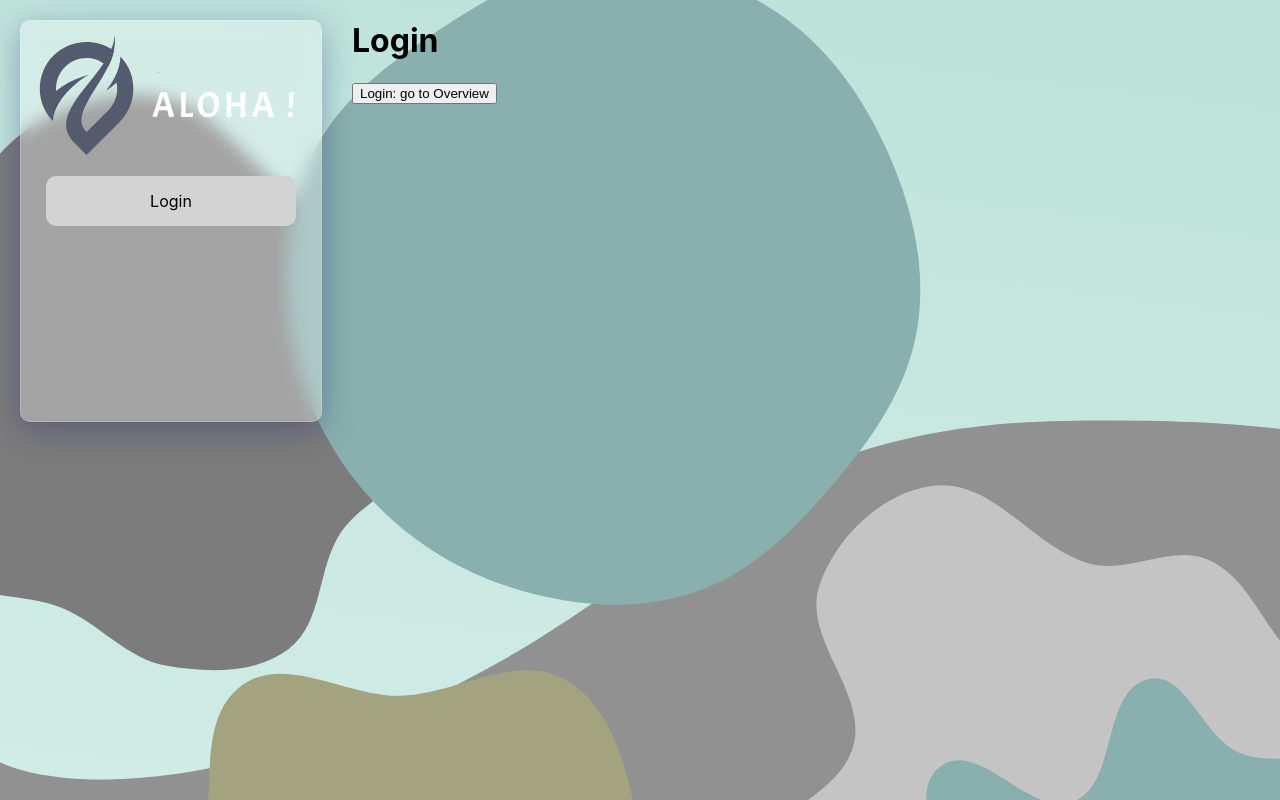
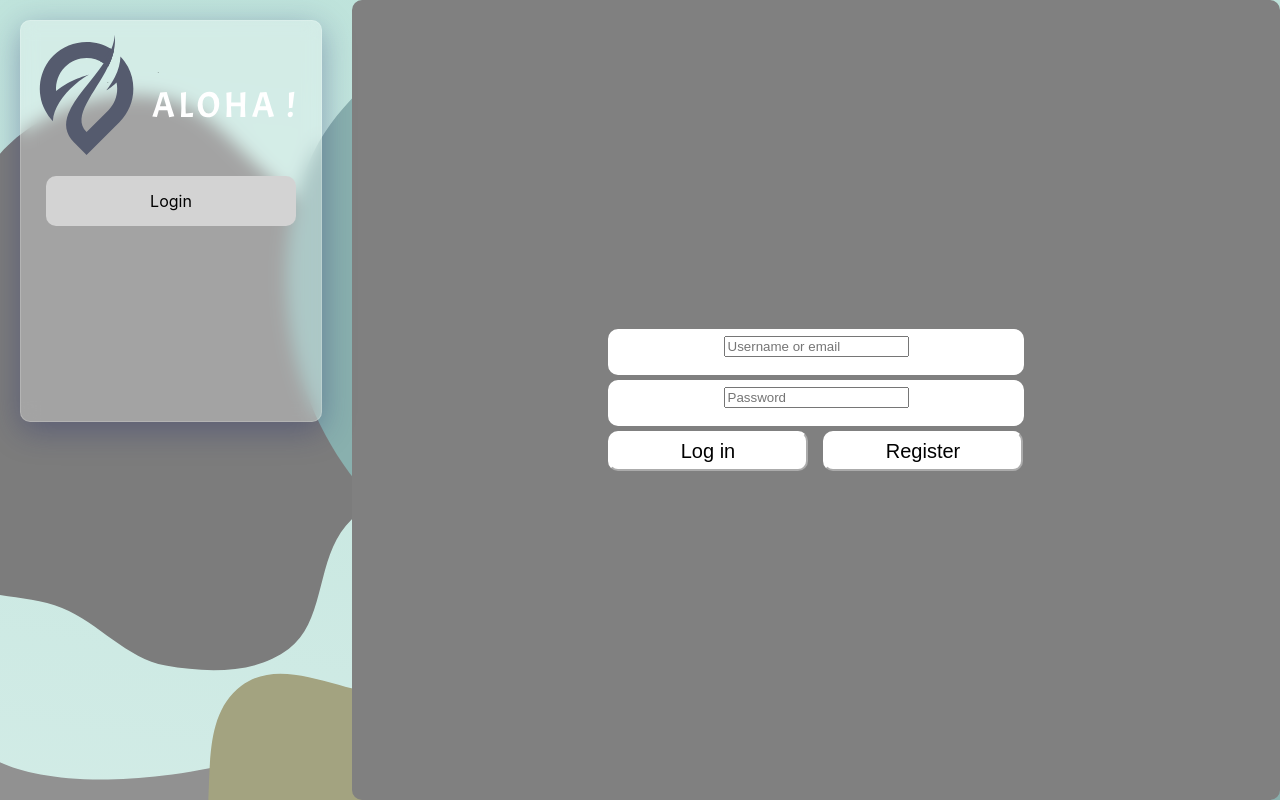
Before and after one commit to camilawfranco/techlabs_group3, a React (Create React App) app in the folder frontend/: page / in a window 1280 px wide. Built offline with nearby package versions, Linux system fonts and the light colour scheme.

Commit message:
Update Login.js
Edited Login Page

```diff
--- a/frontend/src/routes/Login.js
+++ b/frontend/src/routes/Login.js
@@ -1,29 +1,69 @@
-import React, { useContext } from "react";
+import React from "react";
+import styled from "styled-components";
 import { useHistory } from "react-router-dom";
-import { UserContext } from "../App";
 
 const Login = () => {
   const history = useHistory();
-  const { user, setUser } = useContext(UserContext);
-
-  // dummy login
-  const dummyLogin = () => {
-    history.push("/overview");
-    const dummyUser = {
-      name: "Christopher",
-      email: "cw@web.de",
-      id: "ChristopherTestID",
-    };
-    localStorage.setItem("profile", JSON.stringify(dummyUser));
-    setUser(dummyUser);
-  };
 
   return (
-    <div>
+    /*<div>
       <h1>Login</h1>
       <button onClick={dummyLogin}>Login: go to Overview</button>
-    </div>
+    </div>*/
+         <LoginWindow>
+          <form>
+            <Fenster>
+            <input id="loginField" type="text" name="login" placeholder="Username or email" />
+            </Fenster>
+            <Fenster>
+            <input id="psdField" type="password" name="password" placeholder="Password" />
+            </Fenster>
+            <BottonBox>
+              <Button id="submitBtn" type="submit" name="submit">Log in</Button>
+              <Button id="registerBtn" type="submit" name="submit">Register</Button>
+            </BottonBox>
+          </form>
+        </LoginWindow>
+
   );
 };
 
+
 export default Login;
+const LoginWindow = styled.div`
+      display: flex;
+      border-radius: 10px; white;
+      flex-direction: column;
+      justify-content: center;
+      background-color: grey;
+      align-items: center;
+      height: 100vh;
+`
+const Button = styled.button`
+      text-align: center;
+      height: 40px;
+      width: 200px;
+      font-size: 20px;
+      background-color: white;
+      border-color: white;
+      border-radius: 10px;
+`
+const BottonBox = styled.div`
+      display: flex;
+      flex-direction: row;
+      gap: 15px;
+      margin: 5px;
+      border-radius: 10px;
+      border-color: white;
+`
+const Fenster = styled.div`
+      text-align: center;
+      height: 40px;
+      width: 410px;
+      font-size: 20px;
+      border-style: solid;
+      background-color: white;
+      border-color: white;
+      margin: 5px;
+      border-radius: 10px;
+`
```
